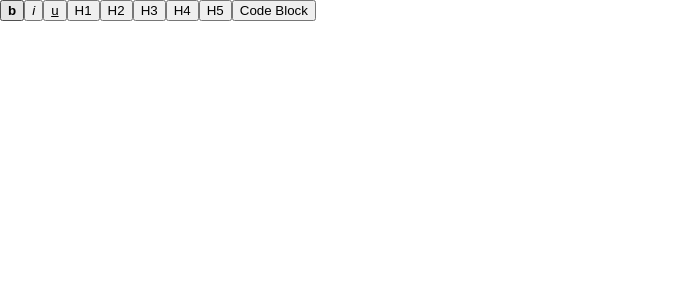
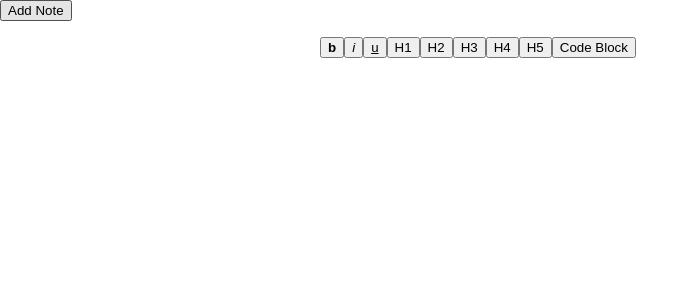
Before and after one commit to lokhinw/react-notes, a React (Create React App) app: page / in a window 1280 px wide. Shown: the top 300 px of the page, without its empty margins (0-699 px from the left). Built offline with nearby package versions, Linux system fonts and the light colour scheme.

Commit message:
list notes & localstorage

```diff
--- a/src/components/App.css
+++ b/src/components/App.css
@@ -26,3 +26,11 @@
   from { transform: rotate(0deg); }
   to { transform: rotate(360deg); }
 }
+
+.sidebar {
+  width: 25%;
+}
+
+.editor {
+  margin-left: 25%;
+}
--- a/src/components/App.js
+++ b/src/components/App.js
@@ -1,4 +1,5 @@
 import React, {Component} from 'react';
+import ListNotes from './ListNotes';
 import RichEditor from './RichEditor';
 import './App.css';
 
@@ -6,7 +7,10 @@ class App extends Component {
   render() {
     return (
       <div>
-        <RichEditor/>
+      <ListNotes />
+        <div class="editor">
+          <RichEditor/>
+        </div>
       </div>
     );
   }
--- /dev/null
+++ b/src/components/ListNotes.js
@@ -0,0 +1,34 @@
+import React from 'react';
+
+class ListNotes extends React.Component {
+  constructor(props) {
+    super(props);
+    let notes = [];
+    if (window.localStorage.getItem("notes")) {
+      notes = JSON.parse(window.localStorage.getItem('notes'));
+    }
+    this.state = {
+      data: notes
+    };
+  }
+  addNote = () => {
+    const data = this.state.data;
+    data.push(data.length + 1);
+    this.setState({data});
+    window.localStorage.setItem('notes', JSON.stringify(data));
+  }
+  render() {
+    const data = this.state.data;
+    console.log(data)
+    return (
+      <div class="sidebar">
+        <button onClick={this.addNote}>Add Note</button>
+        {data
+          ? <ul>{data.map(i => <li key={i}>{i}</li>)}</ul>
+          : <div>no notes</div>}
+      </div>
+    )
+  }
+}
+
+export default ListNotes;
--- a/src/index.js
+++ b/src/index.js
@@ -5,5 +5,5 @@ import App from './components/App';
 import registerServiceWorker from './registerServiceWorker';
 
 ReactDOM.render(
-  <App/>, document.getElementById('root'));
+  <App />, document.getElementById('root'));
 registerServiceWorker();
```
Also changed, not shown: src/components/Note.js (+1 -9 lines), src/components/SavedNotes.js (deleted, +0 -14 lines).
